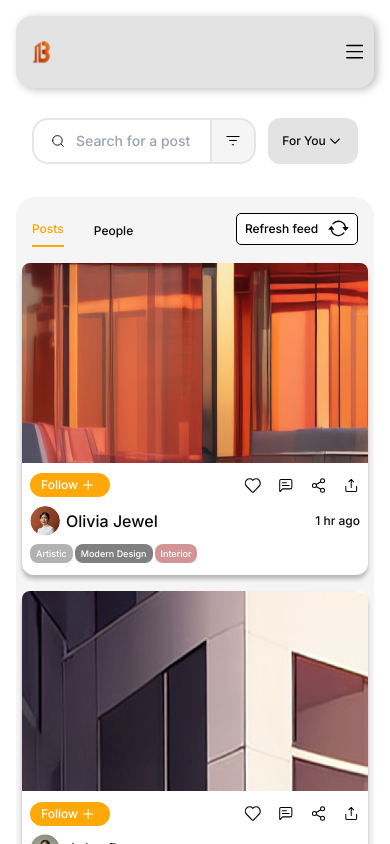
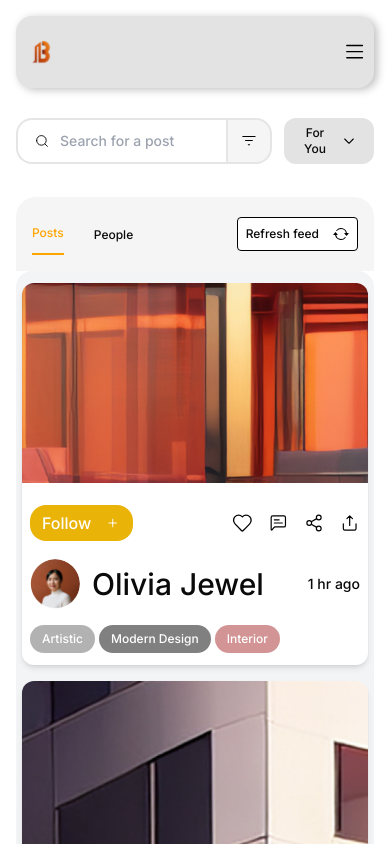
Before and after one commit to Marvellous-Udoye/Archi-buzz-webapp, a Next.js app: page /community in a window 390 px wide. Shown: the top 844 px of the page. Built offline with nearby package versions, Linux system fonts and the light colour scheme.

Commit message:
style: convert community styles from vanila css to inline tailwind css

```diff
--- a/src/app/community/community.module.css
+++ /dev/null
@@ -1,257 +0,0 @@
-.hubs_and_suggestions {
-  height: fit-content;
-}
-
-.post_hashtags Button {
-  font-size: 12px;
-}
-
-.search_input_ctn {
-  @media (min-width: 501px) {
-    justify-content: space-between;
-  }
-}
-
-.refresh_button {
-  color: black;
-  cursor: pointer;
-  display: inline-flex;
-  align-items: center;
-}
-
-.refresh_button svg {
-  display: inline;
-  width: 1.3rem;
-  height: 1.3rem;
-  color: white;
-}
-
-.refresh_button:active svg {
-  animation: spin_357 0.1s linear;
-}
-
-@keyframes spin_357 {
-  from {
-    transform: rotate(0deg);
-  }
-
-  to {
-    transform: rotate(360deg);
-  }
-}
-
-/* ---------Large Screens------------ */
-
-@media (min-width: 1251px) {
-  .community_ctn {
-    padding-top: 12px;
-  }
-
-  .filter {
-    max-width: 700px;
-    width: 100%;
-  }
-
-  .feed {
-    max-width: 700px;
-    width: 100%;
-  }
-
-  .hubs_and_suggestions {
-    max-width: 528px;
-    width: 100%;
-  }
-}
-
-/* -----------Medium Screens------------ */
-
-@media (min-width: 651px) and (max-width: 1250px) {
-  .community_ctn {
-    flex-direction: column;
-    gap: 40px;
-    padding: 16px 30px 26px 30px;
-  }
-
-  .filter {
-    padding: 0 30px;
-  }
-}
-
-.hubs_header {
-  @media (max-width: 1250px) {
-    gap: 0;
-    text-align: center;
-  }
-}
-
-
-/* -------------Small Screens----------- */
-
-@media (max-width: 650px) {
-  .community_ctn {
-    flex-direction: column;
-    gap: 40px;
-  }
-
-  .page_ctrl {
-    background-color: #F6F5F5;
-    border-top-right-radius: 20px;
-    border-top-left-radius: 20px;
-    padding: 16px;
-  }
-
-  .page_ctrl p {
-    font-size: 12px;
-    line-height: 24px;
-  }
-
-  .post_feed {
-    border-top-right-radius: 0;
-    border-top-left-radius: 0;
-    padding-top: 0;
-  }
-
-  .post_details {
-    gap: 8px;
-    margin-top: 10px;
-  }
-
-  .post_btns Button {
-    border-radius: 12px;
-    gap: 0;
-    padding: 3px 10px;
-    font-size: 12px;
-  }
-
-  .post_btns div:last-child svg {
-    width: 17px;
-    height: 17px;
-  }
-
-  .post_btns div:last-child {
-    padding: 4px 0;
-  }
-
-  .post_info p {
-    font-size: 16px;
-  }
-
-  .post_info span {
-    font-size: 12px;
-  }
-
-  .post_info div {
-    gap: 6px;
-  }
-
-  .profile_picture {
-    width: 30px;
-    height: 30px;
-  }
-
-  .post_hashtags {
-    gap: 2px;
-  }
-
-  .people_feed {
-    border-top-right-radius: 0;
-    border-top-left-radius: 0;
-    padding-top: 0;
-  }
-
-  .hubs_card {
-    padding: 10px;
-  }
-
-  .post_hashtags Button {
-    font-size: 9px;
-    border-radius: 8px;
-    padding: 3px 6px;
-  }
-
-  .hubs_header p:first-child {
-    font-size: 24px;
-  }
-
-  .hubs_header p:last-child {
-    font-size: 12px;
-  }
-
-  .hubs div:nth-child(2) p {
-    font-size: 12px;
-    line-height: 24px;
-  }
-
-  .hubs div:nth-child(3) p,
-  .hubs div:nth-child(3) span {
-    font-size: 12px;
-    line-height: 24px;
-  }
-
-  .join_hub {
-    font-size: 12px;
-    gap: 0;
-    padding: 4px 8px;
-    border-radius: 10px;
-  }
-
-  .create_hub {
-    border-radius: 3px;
-    margin-top: 40px;
-    padding: 10px 0;
-    font-size: 12px;
-    line-height: 24px;
-  }
-
-  .suggestions {
-    gap: 20px;
-  }
-
-  .suggestions img {
-    transform: scale(.8);
-    margin-right: 15px;
-  }
-
-  .account_card {
-    padding: 10px;
-  }
-
-  .suggestions Button,
-  .people_feed Button {
-    padding: 4px 8px;
-    gap: 0;
-    border-radius: 10px;
-  }
-
-  .suggestions_ctn p {
-    font-size: 12px;
-  }
-
-  .suggestions_header {
-    font-size: 24px;
-    text-align: center;
-  }
-
-}
-
-/* -----------Smaller screens----------- */
-
-@media (max-width: 500px) {
-  .search_input_ctn {
-    justify-content: space-between;
-    padding: 0px 16px;
-  }
-
-  .search_input_ctn Button {
-    font-size: 12px;
-    padding: 6px 12px;
-    gap: 0;
-    width: 90px;
-    height: 46px;
-  }
-
-  .search_input input {
-    font-size: 14px;
-    line-height: 24px;
-  }
-}
--- a/src/app/community/components/posts-section.tsx
+++ b/src/app/community/components/posts-section.tsx
@@ -1,7 +1,6 @@
 import Button from "@/app/component/common/archi-button";
 import Image from "next/image";
 import { useEffect, useState } from "react";
-import styles from '../community.module.css';
 
 interface PostdataProps {
   name: string;
@@ -47,92 +46,94 @@ const PostFeed = () => {
   }, []);
 
   const handleFollowClick = (index: number) => {
-    const updatedFollowStatus = [...isPostFollowing];
-    updatedFollowStatus[index] = !updatedFollowStatus[index];
-    setIsPostFollowing(updatedFollowStatus);
+    setIsPostFollowing(prev => prev.map((status, i) => i === index ? !status : status));
   };
 
   const handleLikeClick = (index: number) => {
-    const updatedLike = [...isLike];
-    updatedLike[index] = !updatedLike[index];
-    setIsLike(updatedLike);
+    setIsLike(prev => prev.map((status, i) => i === index ? !status : status));
   };
 
-  if (loading) return <p className="bg-[#F6F5F5] w-full h-100vh py-4 pl-4 sm:pl-0">Loading...</p>;
-  if (error) return <p className="bg-[#F6F5F5] w-full h-100vh py-4 pl-4 sm:pl-0">{error}</p>;
+  if (loading) return <p className="bg-gray-100 w-full h-screen py-4 pl-4 sm:pl-0">Loading...</p>;
+  if (error) return <p className="bg-gray-100 w-full h-screen py-4 pl-4 sm:pl-0 text-red-500">{error}</p>;
 
   return (
-    <main className={`${styles.feed} flex flex-col gap-[11px]`}>
-      <section className={`${styles.post_feed} flex flex-col gap-4 sm:gap-[20px] px-[6px] py-[13px] sm:p-[13px] rounded-[16px] bg-[#F6F5F5]`}>
+    <main className="flex flex-col gap-3">
+      <section className="flex flex-col gap-4 sm:gap-5 px-1.5 py-3 sm:p-3 rounded-2xl bg-gray-100">
         {postData.map((post, index) => (
-          <div key={index} className={`${styles.post_card} shadow-custom rounded-[12px] bg-white `}>
+          <div key={index} className="shadow-md rounded-xl bg-white">
             <Image
               src={post.postPicture}
               alt='Picture of post'
               width={675}
               height={200}
-              className='w-full h-[200px] rounded-tr-[8px] rounded-tl-[8px]'
+              className='w-full h-[200px] rounded-t-xl object-cover'
             />
 
-            <div className={`${styles.post_details} px-2 pb-3 flex flex-col gap-[17.5px] mt-[21px]`}>
-              <div className={`${styles.post_btns} flex items-center justify-between`}>
+            <div className="px-2 pb-3 flex flex-col gap-4 mt-5">
+              <div className="flex items-center justify-between">
                 <Button
-                  styles={`${isPostFollowing[index] ? 'bg-[#D8D8D8] text-black' : 'bg-[#FFA809] text-white active:bg-[#CC8400] transition ease duration-100ms'} py-[6px] px-[13px] rounded-[16px] min-w-[80px] sm:min-w-[120px]`}
+                  styles={`${
+                    isPostFollowing[index]
+                      ? 'bg-gray-300 text-black'
+                      : 'bg-yellow-500 text-white active:bg-yellow-600'
+                  } py-1.5 px-3 rounded-2xl min-w-[80px] sm:min-w-[120px] transition duration-200 ease-in-out`}
                   handleClick={() => handleFollowClick(index)}
                 >
                   <p>{isPostFollowing[index] ? 'Following' : 'Follow'}</p>
                   {!isPostFollowing[index] &&
-                    <svg xmlns="http://www.w3.org/2000/svg" width="21" height="18" viewBox="0 0 21 20" fill="none">
-                      <path d="M5.16602 10H10.166M10.166 10H15.166M10.166 10V5M10.166 10V15" stroke="white" stroke-width="1.25" stroke-linecap="round" stroke-linejoin="round" />
+                    <svg xmlns="http://www.w3.org/2000/svg" width="21" height="18" viewBox="0 0 21 20" fill="none" className="ml-1 w-4 h-4">
+                      <path d="M5.16602 10H10.166M10.166 10H15.166M10.166 10V5M10.166 10V15" stroke="currentColor" stroke-width="1.25" stroke-linecap="round" stroke-linejoin="round" />
                     </svg>}
                 </Button>
 
                 <div className='flex gap-4 py-2.5'>
                   <svg
                     onClick={() => handleLikeClick(index)}
-                    className={`${isLike[index] ? 'fill-[#FF4C4C] stroke-[#FF4C4C]' : 'fill-none stroke-black'} cursor-pointer`} xmlns="http://www.w3.org/2000/svg" width="19" height="18" viewBox="0 0 19 18">
+                    className={`${isLike[index] ? 'fill-red-500 stroke-red-500' : 'fill-none stroke-black'} cursor-pointer w-5 h-5`}
+                    xmlns="http://www.w3.org/2000/svg" viewBox="0 0 19 18">
                     <path d="M18.1667 6.38518C18.1667 7.67392 17.6718 8.91175 16.7882 9.82742C14.7541 11.9358 12.7812 14.1344 10.6711 16.1664C10.1874 16.6254 9.42016 16.6087 8.95733 16.1289L2.87813 9.82742C1.04062 7.92267 1.04062 4.84769 2.87813 2.94297C4.7337 1.01954 7.75661 1.01954 9.61216 2.94297L9.83316 3.17202L10.054 2.94311C10.9437 2.02042 12.1553 1.5 13.4211 1.5C14.6868 1.5 15.8984 2.02037 16.7882 2.94297C17.6719 3.85871 18.1667 5.09647 18.1667 6.38518Z" stroke-width="1.25" stroke-linejoin="round" />
                   </svg>
-                  <svg className='cursor-pointer' xmlns="http://www.w3.org/2000/svg" width="21" height="20" viewBox="0 0 21 20" fill="none">
+                  <svg className='cursor-pointer w-5 h-5' xmlns="http://www.w3.org/2000/svg" viewBox="0 0 21 20" fill="none">
                     <path d="M6.66602 10H14.9993" stroke="black" stroke-width="1.25" stroke-linecap="round" stroke-linejoin="round" />
                     <path d="M6.66602 6.66699H11.666" stroke="black" stroke-width="1.25" stroke-linecap="round" stroke-linejoin="round" />
                     <path d="M3.33398 16.9079V4.16667C3.33398 3.24619 4.08018 2.5 5.00065 2.5H16.6673C17.5878 2.5 18.334 3.24619 18.334 4.16667V12.5C18.334 13.4205 17.5878 14.1667 16.6673 14.1667H7.46836C6.96205 14.1667 6.4832 14.3968 6.16691 14.7922L4.22442 17.2203C3.92916 17.5893 3.33398 17.3806 3.33398 16.9079Z" stroke="black" stroke-width="1.25" />
                   </svg>
-                  <svg className='cursor-pointer' xmlns="http://www.w3.org/2000/svg" width="21" height="20" viewBox="0 0 21 20" fill="none">
+                  <svg className='cursor-pointer w-5 h-5' xmlns="http://www.w3.org/2000/svg" viewBox="0 0 21 20" fill="none">
                     <path d="M15.5 18.334C16.8807 18.334 18 17.2147 18 15.834C18 14.4532 16.8807 13.334 15.5 13.334C14.1192 13.334 13 14.4532 13 15.834C13 17.2147 14.1192 18.334 15.5 18.334Z" stroke="black" stroke-width="1.25" stroke-linecap="round" stroke-linejoin="round" />
                     <path d="M15.5 6.66699C16.8807 6.66699 18 5.5477 18 4.16699C18 2.78628 16.8807 1.66699 15.5 1.66699C14.1192 1.66699 13 2.78628 13 4.16699C13 5.5477 14.1192 6.66699 15.5 6.66699Z" stroke="black" stroke-width="1.25" stroke-linecap="round" stroke-linejoin="round" />
                     <path d="M5.5 12.5C6.88071 12.5 8 11.3807 8 10C8 8.61925 6.88071 7.5 5.5 7.5C4.11929 7.5 3 8.61925 3 10C3 11.3807 4.11929 12.5 5.5 12.5Z" stroke="black" stroke-width="1.25" stroke-linecap="round" stroke-linejoin="round" />
                     <path d="M13.4173 5.41699L7.58398 8.75033" stroke="black" stroke-width="1.25" />
                     <path d="M7.58398 11.25L13.4173 14.5833" stroke="black" stroke-width="1.25" />
                   </svg>
-                  <svg className='cursor-pointer' xmlns="http://www.w3.org/2000/svg" width="21" height="20" viewBox="0 0 21 20" fill="none">
+                  <svg className='cursor-pointer w-5 h-5' xmlns="http://www.w3.org/2000/svg" viewBox="0 0 21 20" fill="none">
                     <path d="M16.8333 10.834V15.834C16.8333 16.7545 16.0872 17.5007 15.1667 17.5007H5.16667C4.24619 17.5007 3.5 16.7545 3.5 15.834V10.834" stroke="black" stroke-width="1.25" stroke-linecap="round" stroke-linejoin="round" />
                     <path d="M10.1667 12.5V2.5M10.1667 2.5L7.25 5.41667M10.1667 2.5L13.0833 5.41667" stroke="black" stroke-width="1.25" stroke-linecap="round" stroke-linejoin="round" />
                   </svg>
                 </div>
               </div>
 
-              <div className={`${styles.post_info} flex items-center justify-between`}>
-                <div className='flex items-center gap-[13px]'>
+              <div className="flex items-center justify-between">
+                <div className='flex items-center gap-3'>
                   <Image
                     src={post.profilePicture}
                     alt="Author's Picture"
                     width={50}
                     height={50}
-                    className={`${styles.profile_picture} rounded-full`}
+                    className="rounded-full w-[50px] h-[50px] object-cover"
                   />
-                  <p className='text-[32px] font-[500]'>{post.name}</p>
+                  <p className='text-3xl font-medium'>{post.name}</p>
                 </div>
 
-                <span className='text-[14px] font-[500] leading-[26px]'>{post.timePosted} ago</span>
+                <span className='text-sm font-medium leading-7'>{post.timePosted} ago</span>
               </div>
 
-              <div className={`${styles.post_hashtags} flex items-center gap-[5px] text-white`}>
+              <div className="flex items-center gap-1 flex-wrap">
                 {post.hashtags.map((tags, tagIndex) => (
                   <div key={tagIndex}>
                     <Button
                       cssStyle={{ backgroundColor: post.hashtagsColor[tagIndex] }}
-                      styles={`py-[6px] px-[13px] rounded-[16px] text-[13px]`}>
+                      styles="py-1.5 px-3 rounded-2xl text-xs text-white"
+                    >
                       <p>{tags}</p>
                     </Button>
                   </div>
--- a/src/app/community/page.tsx
+++ b/src/app/community/page.tsx
@@ -4,7 +4,6 @@ import Link from 'next/link';
 import { useState } from 'react';
 import Button from '../component/common/archi-button';
 import Input from '../component/common/archi-input';
-import styles from './community.module.css';
 import AccountSection from './components/accounts-section';
 import HubSection from './components/husbs-section';
 import PeopleFeed from './components/people-section';
@@ -34,14 +33,14 @@ const Community = () => {
 
   return (
     <div className="max-w-[1298px] px-4 mx-auto mt-[30px]">
-      <div className={`${styles.filter} flex flex-col gap-[33px]`}>
-        <div className={`${styles.search_input_ctn} flex items-center gap-3`}>
-          <div className={`${styles.search_input} flex items-center relative group`}>
+      <div className="flex flex-col gap-[33px] xl:max-w-[700px]">
+        <div className="flex items-center gap-3 sm:justify-between">
+          <div className="flex items-center relative group">
             <Input
               id="SearchAndFilter"
               value={search}
               type="text"
-              styles="max-h-[46px] sm:max-h-[54px] pl-[42px] sm:pl-16 outline-none rounded-tl-[16px] rounded-bl-[16px] border-r-0 rounded-tr-none rounded-br-none group-hover:shadow-custom"
+              styles="max-h-[46px] sm:max-h-[54px] pl-[42px] sm:pl-16 outline-none rounded-tl-[16px] rounded-bl-[16px] border-r-0 rounded-tr-none rounded-br-none group-hover:shadow-custom text-sm sm:text-base"
               handleChange={(e) => setSearch(e.target.value)}
               placeholder="Search for a post"
             >
@@ -61,7 +60,7 @@ const Community = () => {
           <div className="relative flex items-center">
             <Button
               handleClick={toggleDropdown}
-              styles="flex items-center justify-center gap-1 bg-[#E3E3E3] h-[54px] px-4 py-2 rounded-[12px] w-[90px] sm:w-[130px] w-full"
+              styles="flex items-center justify-center gap-1 bg-[#E3E3E3] h-[46px] sm:h-[54px] px-4 py-2 rounded-[12px] w-[90px] sm:w-[130px] text-xs sm:text-sm"
             >
               {selectedOption}
               <svg className={`${isOpen ? 'transform rotate-180' : ''} w-[18px] h-[18px] sm:w-[21px] sm:h-[21px] shrink-0`} xmlns="http://www.w3.org/2000/svg" width="21" height="21" viewBox="0 0 21 21" fill="none">
@@ -90,8 +89,8 @@ const Community = () => {
           </div>
         </div>
 
-        <div className={`${styles.page_ctrl} flex justify-between`}>
-          <span className='flex items-end leading-8 gap-[30px] font-[500] text-[16px] cursor-pointer'>
+        <div className="flex justify-between items-center bg-[#F6F5F5] rounded-t-[20px] sm:rounded-none sm:bg-transparent p-4 sm:p-0">
+          <span className='flex items-end leading-8 gap-[30px] font-medium text-xs sm:text-base cursor-pointer'>
             <p
               className={`py-1 ${activeTab === 'Post' ? 'text-[#FFA500] border-b-[2px] border-[#FFA500]' : ''}`}
               onClick={() => handleTabClick('Post')}
@@ -105,9 +104,9 @@ const Community = () => {
               People
             </p>
           </span>
-          <Button styles={`${styles.refresh_button} bg-[#fff] px-2 sm:px-[12px] py-[3px] sm:py-[6px] rounded-[5px] border-[0.83px] border-black leading-[26px] text-[12px]`}>
+          <Button styles="bg-white px-2 sm:px-3 py-1 sm:py-1.5 rounded text-xs sm:text-sm border border-black leading-6 sm:leading-7 inline-flex items-center cursor-pointer hover:bg-gray-100 active:bg-gray-200 transition-colors duration-200">
             <p>Refresh feed</p>
-            <svg xmlns="http://www.w3.org/2000/svg" width="16" height="16" fill="black" className="bi bi-arrow-repeat" viewBox="0 0 16 16">
+            <svg xmlns="http://www.w3.org/2000/svg" width="16" height="16" fill="black" className="bi bi-arrow-repeat ml-1" viewBox="0 0 16 16">
               <path d="M11.534 7h3.932a.25.25 0 0 1 .192.41l-1.966 2.36a.25.25 0 0 1-.384 0l-1.966-2.36a.25.25 0 0 1 .192-.41zm-11 2h3.932a.25.25 0 0 0 .192-.41L2.692 6.23a.25.25 0 0 0-.384 0L.342 8.59A.25.25 0 0 0 .534 9z"></path>
               <path fill-rule="evenodd" d="M8 3c-1.552 0-2.94.707-3.857 1.818a.5.5 0 1 1-.771-.636A6.002 6.002 0 0 1 13.917 7H12.9A5.002 5.002 0 0 0 8 3zM3.1 9a5.002 5.002 0 0 0 8.757 2.182.5.5 0 1 1 .771.636A6.002 6.002 0 0 1 2.083 9H3.1z"></path>
             </svg>
@@ -115,28 +114,30 @@ const Community = () => {
         </div>
       </div>
 
-      <div className={`${styles.community_ctn} flex max-w-[1266px] justify-between`}>
-        {activeTab === 'Post' ? (
-          <PostFeed />
-        ) : (
-          <PeopleFeed />
-        )}
+      <div className="flex flex-col lg:flex-row lg:justify-between lg:gap-8 lg:pt-3">
+        <div className="lg:max-w-[700px] w-full">
+          {activeTab === 'Post' ? (
+            <PostFeed />
+          ) : (
+            <PeopleFeed />
+          )}
+        </div>
 
-        <aside className={`${styles.hubs_and_suggestions} flex flex-col gap-4 bg-[#F6F5F5] rounded-[16px]`}>
-          <div className={`${styles.hubs} flex flex-col p-[13px] `}>
-            <div className={`${styles.hubs_header} flex flex-col gap-[13px]`}>
-              <p className='text-[40px] font-[500]'>Hubs</p>
-              <p className='text-[16px] font-[500] leading-[32px]'>Join or create your own community and try and get to the top 4.</p>
+        <aside className="flex flex-col gap-4 bg-[#F6F5F5] rounded-[16px] lg:max-w-[528px] w-full h-fit mt-10 lg:mt-0">
+          <div className="flex flex-col p-[13px]">
+            <div className="flex flex-col gap-[13px] lg:gap-0 text-center pt-3">
+              <p className='text-2xl lg:text-[32px] font-medium'>Hubs</p>
+              <p className='text-xs lg:text-base font-medium leading-6 lg:leading-8'>Join or create your own community and try and get to the top 4.</p>
             </div>
 
-            <div className='text-center text-[16px] font=[500] leading-8 my-[33px]'>
+            <div className='text-center text-xs lg:text-base font-medium leading-6 lg:leading-8 my-[33px]'>
               <p>Top 4 Most Populous Hubs🎉</p>
               <p>These are the hubs with the most members.</p>
             </div>
             <HubSection />
             <Link href={'/hubs'}>
               <Button
-                styles={`${styles.create_hub} bg-[#FFA809] mt-[46px] w-full p-4 rounded-[8px] shadow-custom leading-8`}
+                styles="bg-[#FFA809] mt-10 lg:mt-[46px] w-full p-2.5 lg:p-4 rounded text-xs lg:text-base leading-6 lg:leading-8 shadow-custom"
               >
                 <p>Create Hub</p>
               </Button>
@@ -144,8 +145,8 @@ const Community = () => {
           </div>
 
           {activeTab === "Post" &&
-            <div className={`${styles.suggestions} flex flex-col gap-[33px] p-[13px] `}>
-              <p className={`${styles.suggestions_header} text-[40px] font-[500]`}>Suggested accounts</p>
+            <div className="flex flex-col gap-5 lg:gap-[33px] p-[13px]">
+              <p className="text-2xl lg:text-[32px] font-medium text-center">Suggested accounts</p>
               <AccountSection />
             </div>}
         </aside>
```
Also changed, not shown: src/app/community/components/accounts-section.tsx (+19 -15 lines), src/app/community/components/husbs-section.tsx (+5 -8 lines), src/app/community/components/people-section.tsx (+20 -13 lines).
